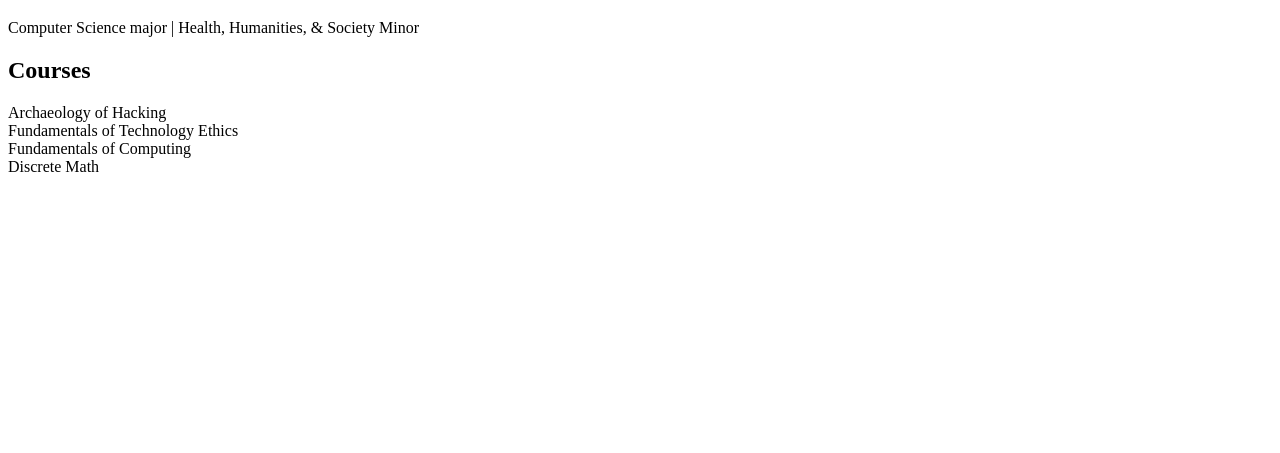
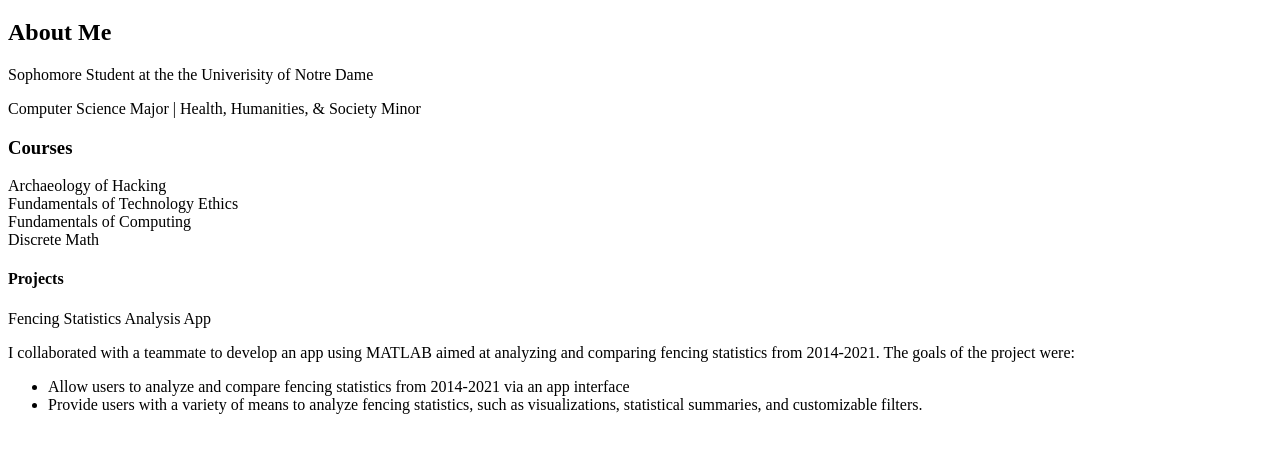
Before and after one commit to cb-214/cb-214.github.io, a plain HTML site: page index.html in a window 1280 px wide. Shown: the part 61-514 px from the top of the page. Drawn offline with Linux system fonts and the light colour scheme.

Commit message:
Fourth commit

```diff
--- a/index.html
+++ b/index.html
@@ -1,9 +1,19 @@
-<!doctype html>
+<!DOCTYPE html>
 <html lang="en">
     <head>
     <head>
         <body>
             <h1>Cassandra Barco</h1>
-            <p> Computer Science major |  Health, Humanities, & Society Minor </p>
-            <h2>Courses</h2>
+            <h2>About Me</h2>
+            <p> Sophomore Student at the the Univerisity of Notre Dame</p>
+            <p>Computer Science Major |  Health, Humanities, & Society Minor </p>
+
+            <h3>Courses</h3>
             <p>Archaeology of Hacking<br>Fundamentals of Technology Ethics<br>Fundamentals of Computing<br> Discrete Math<br> </p>
+            <h4>Projects</h4>
+            <p>Fencing Statistics Analysis App</p>
+            <p>I collaborated with a teammate to develop an app using MATLAB aimed at analyzing and comparing fencing statistics from 2014-2021. The goals of the project were:</p>
+            <ul>
+                <li>Allow users to analyze and compare fencing statistics from 2014-2021 via an app interface</li>
+                <li>Provide users with a variety of means to analyze fencing statistics, such as visualizations, statistical summaries, and customizable filters.</li>
+            </ul>
```
